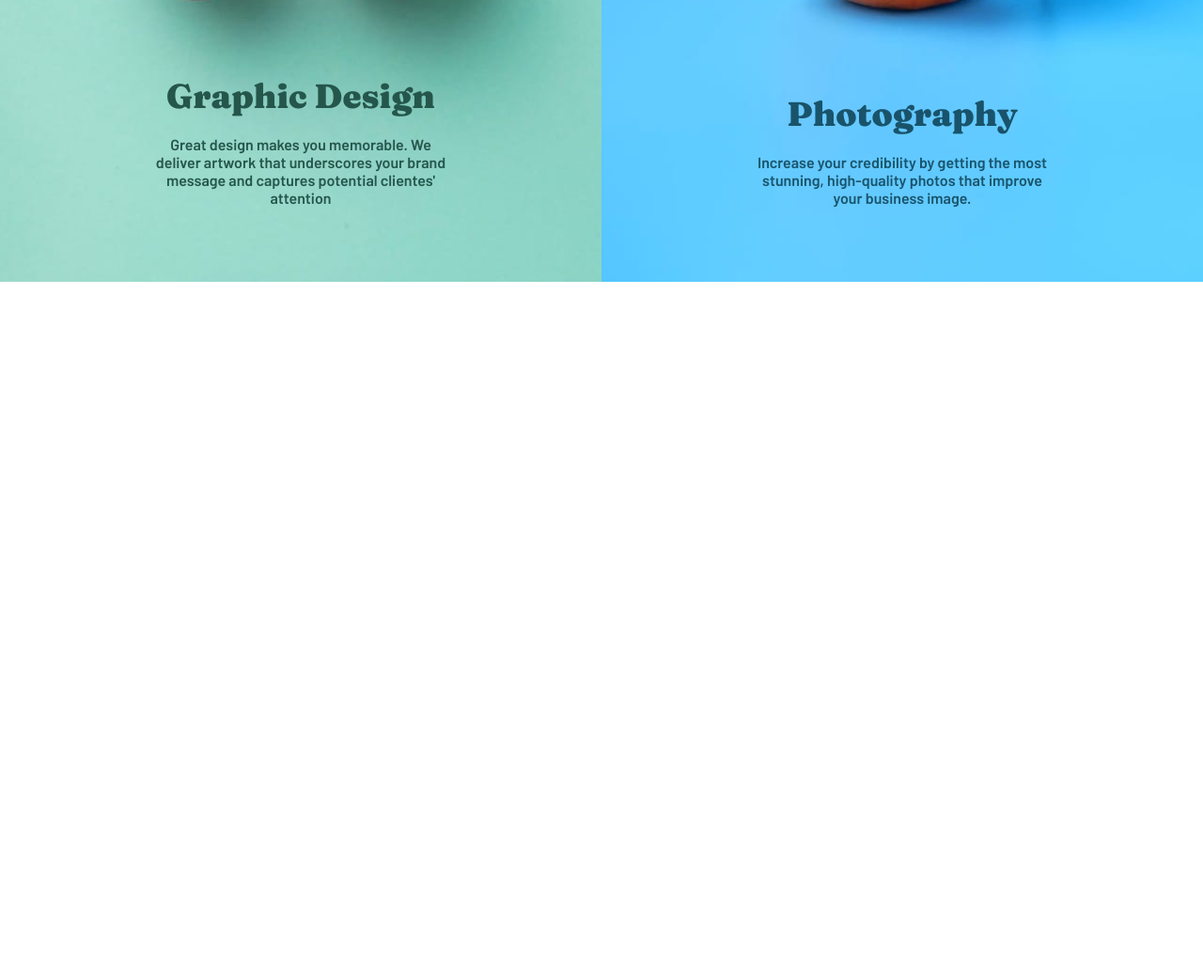
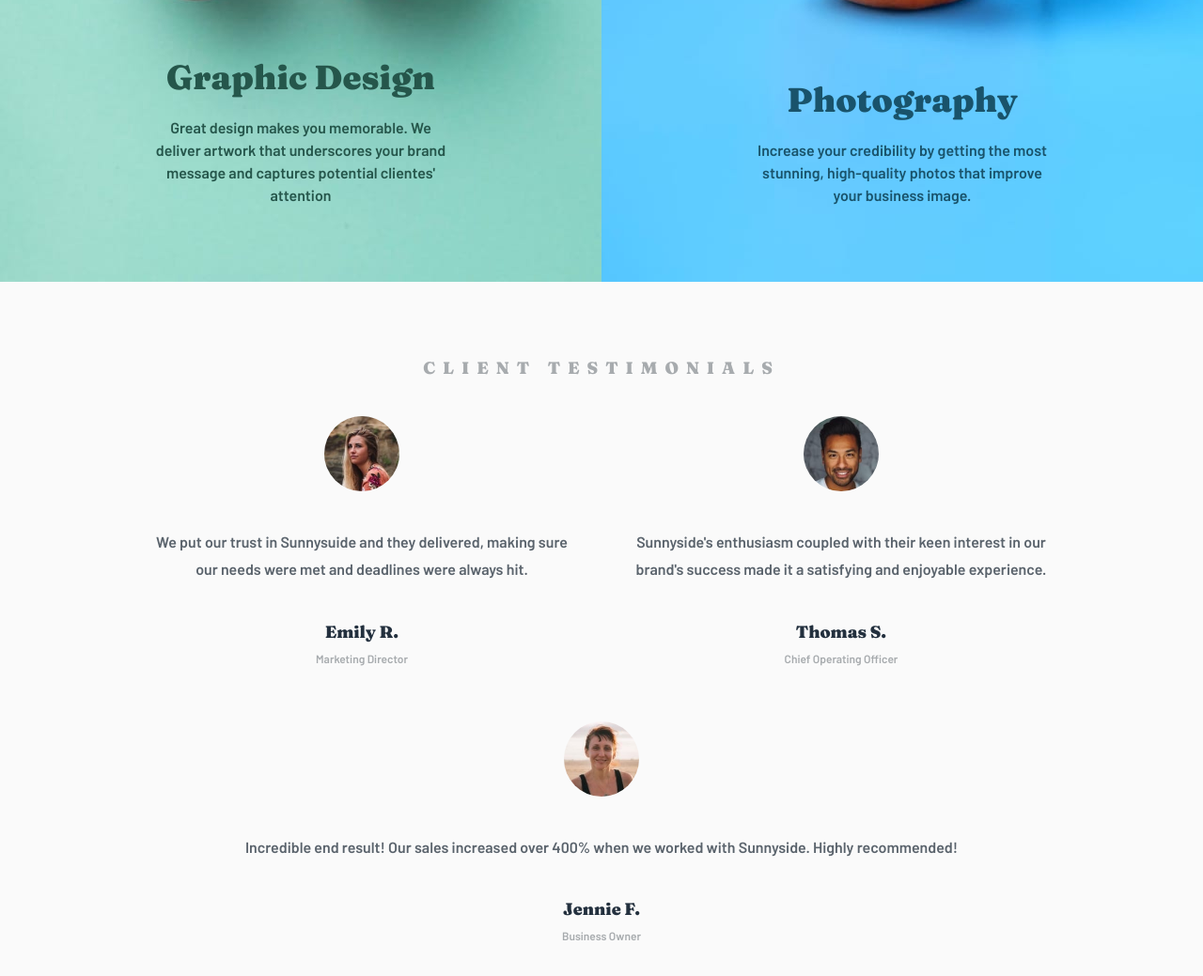
Before and after one commit to manuelvisso/challenge-010-sunnyside-landing, a plain HTML site: page index.html in a window 1280 px wide. Shown: the part 2300-3339 px from the top of the page at 94% size. Before the commit the page ends 2600 px from the top, so only its background shows below. Drawn offline with Linux system fonts and the light colour scheme.

Commit message:
"finalizacion de las segunda section"

```diff
--- a/index.html
+++ b/index.html
@@ -37,6 +37,7 @@
     </div>
     <section class="main-section">
         <div class="main-section-element first-element">
+            <div>
                 <h2 class="h2__element-nobg">
                     Transform your brand
                 </h2>
@@ -44,13 +45,14 @@
                     We are a full-service creative agency specializing in helping brands grow fast. Engage your clients through compelling visuals that do most of the marketing for you
                 </p>
                 <a href="#" class="learn-more-a">Learn More</a>
-
+            </div>
         </div>
         <div class="main-section-element second-element">
         </div>
         <div class="main-section-element third-element">
         </div>
         <div class="main-section-element fourth-element">
+            <div>
                 <h2 class="h2__element-nobg">
                     Stand out to the right audience
                 </h2>
@@ -58,6 +60,7 @@
                     Using a collaborative formula of designers, researchers, photographers, videographers, and copywriters, we'll build and extend your brand in digital places.
                 </p>
                 <a href="#" class="learn-more-b">Learn More</a>
+            </div>
         </div>
         <div class="main-section-element fifth-element">
             <h2 class="h2__fifth-element h2__element-bg">
@@ -75,8 +78,38 @@
                 Increase your credibility by getting the most stunning, high-quality photos that improve your business image.
             </p>
         </div>
+    </section>
 
+    <section class="client-section">
+        <h3 class="client-title">client testimonials</h3>
+        <div class="cliente-card-container">
+            <div class="client-card">
+                <img src="/images/image-emily.jpg" alt="">
+                <p class="client-testimony">We put our trust in Sunnysuide and they delivered, making sure our needs were met and deadlines were always hit.</p>
+                <div class="client-info">
+                    <p class="client-name">Emily R.</p>
+                    <p class="client-subname">Marketing Director</p>
+                </div>
+            </div>
+            <div class="client-card">
+                <img src="/images/image-thomas.jpg" alt="">
+                <p class="client-testimony">Sunnyside's enthusiasm coupled with their keen interest in our brand's success made it a satisfying and enjoyable experience.</p>
+                <div class="client-info">
+                    <p class="client-name">Thomas S.</p>
+                    <p class="client-subname">Chief Operating Officer</p>
+                </div>
+            </div>
+            <div class="client-card">
+                <img src="/images/image-jennie.jpg" alt="">
+                <p class="client-testimony">Incredible end result! Our sales increased over 400% when we worked with Sunnyside. Highly recommended!</p>
+                <div class="client-info">
+                    <p class="client-name">Jennie F.</p>
+                    <p class="client-subname">Business Owner</p>
+                </div>
+            </div>
+        </div>
     </section>
+
 
 
 
--- a/style.css
+++ b/style.css
@@ -15,6 +15,7 @@ font-family: 'Fraunces', serif; */
     scroll-behavior: smooth;
     list-style: none;
     text-decoration: none;
+
 }
 
 /* -------------------- HEADER / NAVBAR (sin hamburguesa) -------------------- */
@@ -132,7 +133,7 @@ font-family: 'Fraunces', serif; */
     display: none;
 }
 
-@media screen and (max-width: 375px) {
+@media screen and (max-width: 700px) {
     .header {
         padding: 0 20px;
     }
@@ -193,7 +194,7 @@ font-family: 'Fraunces', serif; */
 
 .main-section {
     display: grid;
-    grid-template-columns: repeat(auto-fill, minmax(50vw, 1fr));
+    grid-template-columns: repeat(auto-fill, minmax(max(50vw, 500px), 1fr));
     grid-template-rows: repeat(3, 1fr);
     justify-content: center;
     align-items: center;
@@ -201,52 +202,53 @@ font-family: 'Fraunces', serif; */
     width: 100%;
     height: 100%;
     background-color: #fafafa;
+    overflow: hidden;
 }
 
 .first-element {
-    grid-column: 1 / 2;
-    grid-row: 1 / 2;
+    /* grid-column: 1 / 2;
+    grid-row: 1 / 2;     */
 }
 
 .second-element {
-    grid-column: 2 / 3;
-    grid-row: 1 / 2;
+    /* grid-column: 2 / 3;
+    grid-row: 1 / 2; */
     background: url(/images/desktop/image-transform.jpg);
     background-size: cover;
     background-position: center;
 }
 
 .third-element {
-    grid-column: 1 / 2;
-    grid-row: 2 / 3;
+    /* grid-column: 1 / 2;
+    grid-row: 2 / 3; */
     background: url(/images/desktop/image-stand-out.jpg);
     background-size: cover;
     background-position: center;
 }
 
 .fourth-element {
-    grid-column: 2 / 3;
-    grid-row: 2 / 3;
+    /* grid-column: 2 / 3;
+    grid-row: 2 / 3; */
 }
 
 .fifth-element {
-    grid-column: 1 / 2;
-    grid-row: 3 / 4;
+    /* grid-column: 1 / 2;
+    grid-row: 3 / 4; */
     background: url(/images/desktop/image-graphic-design.jpg);
     background-size: cover;
     background-position: center;
 }
 
 .sixth-element {
-    grid-column: 2 / 3;
-    grid-row: 3 / 4;
+    /* grid-column: 2 / 3;
+    grid-row: 3 / 4; */
     background: url(/images/desktop/image-photography.jpg);
     background-size: cover;
     background-position: center;
 }
 
 .main-section-element {
-    width: 50vw;
+    width: 100%;
     height: 75vh;
     display: flex;
 }
@@ -254,7 +256,11 @@ font-family: 'Fraunces', serif; */
 .first-element, .fourth-element {
     flex-direction: column;
     justify-content: center;
+    align-items: center;
     gap: 20px;
+}
+
+.first-element div, .fourth-element div {
     width: 55%;
 }
 
@@ -278,6 +284,7 @@ font-family: 'Fraunces', serif; */
     font-family: var(--fontbarlow);
     color: hsl(213, 9%, 39%);
     font-weight: 500;
+    line-height: 1.5;
 }
 
 .main-section a {
@@ -335,6 +342,7 @@ font-family: 'Fraunces', serif; */
     font-family: var(--fontbarlow);
     font-weight: 600;
     width: 50%;
+    line-height: 1.5;
 }
 
 .h2__fifth-element, .p__fifth-element {
@@ -345,8 +353,99 @@ font-family: 'Fraunces', serif; */
     color: hsl(198, 62%, 26%);
 }
 
-@media screen and (max-width: 375px) {
+@media screen and (max-width: 768px) {
+
+    .first-element, .fourth-element {
+        text-align: center;
+        align-items: center;
+    }
+
+    .main-section-element:nth-child(2) {
+        order: -1;
+    }
+}
+
+/* -------------------- FIN SECTION UNO -------------------- */
+
+/* -------------------- INICIA SECTION DOS / TESTIMONIOS DE CLIENTES -------------------- */
+
+.client-section {
+    display: flex;
+    flex-direction: column;
+    align-items: center;
+    justify-content: space-evenly;
+    background-color: #fafafa;
+    width: 100%;
+    min-height: 86vh;
+    padding: 10vh 0;
+    gap: 40px;
+}
+
+.cliente-card-container {
+    display: flex;
+    width: 75%;
+    gap: 60px;
+    justify-content: space-around;
+    align-items: center;
+    flex-wrap: wrap;
+}
+
+.client-card {
+    display: flex;
+    flex-direction: column;
+    justify-content: center;
+    align-items: center;
+    text-align: center;
+    gap: 40px;
+    width: 30%;
+    flex: 1 1 300px;
 
 }
 
-/* -------------------- FIN SECTION UNO -------------------- */
+.client-title {
+    font-family:var(--fontfraunces);
+    text-transform: uppercase;
+    text-align: center;
+    color:hsl(210, 4%, 67%);
+    font-size: 18px;
+    font-weight: 900;
+    letter-spacing: 8px;
+    max-width: 100%;
+}
+
+.client-card img {
+    border-radius: 50%;
+    max-height: 80px;
+}
+
+.client-testimony {
+    font-family: var(--fontbarlow);
+    color: hsl(213, 9%, 39%);
+    font-weight: 600;
+    line-height: 1.8;
+}
+
+.client-info {
+    display: flex;
+    flex-direction: column;
+    gap: 10px;
+}
+
+.client-name {
+    font-family: var(--fontfraunces);
+    font-size: 18px;
+    font-weight: 900;
+    color: hsl(212, 27%, 19%);
+}
+
+.client-subname {
+    font-family: var(--fontbarlow);
+    color: hsl(210, 4%, 67%);
+    font-weight: 600;
+    font-size: 12px;
+
+}
+
+/* -------------------- FIN SECTION DOS / TESTIMONIOS DE CLIENTES -------------------- */
+
+/* -------------------- INICIO SECTION TRES / TESTIMONIOS DE CLIENTES -------------------- */
```
Lines whose indentation alone changed are shown as unchanged.
